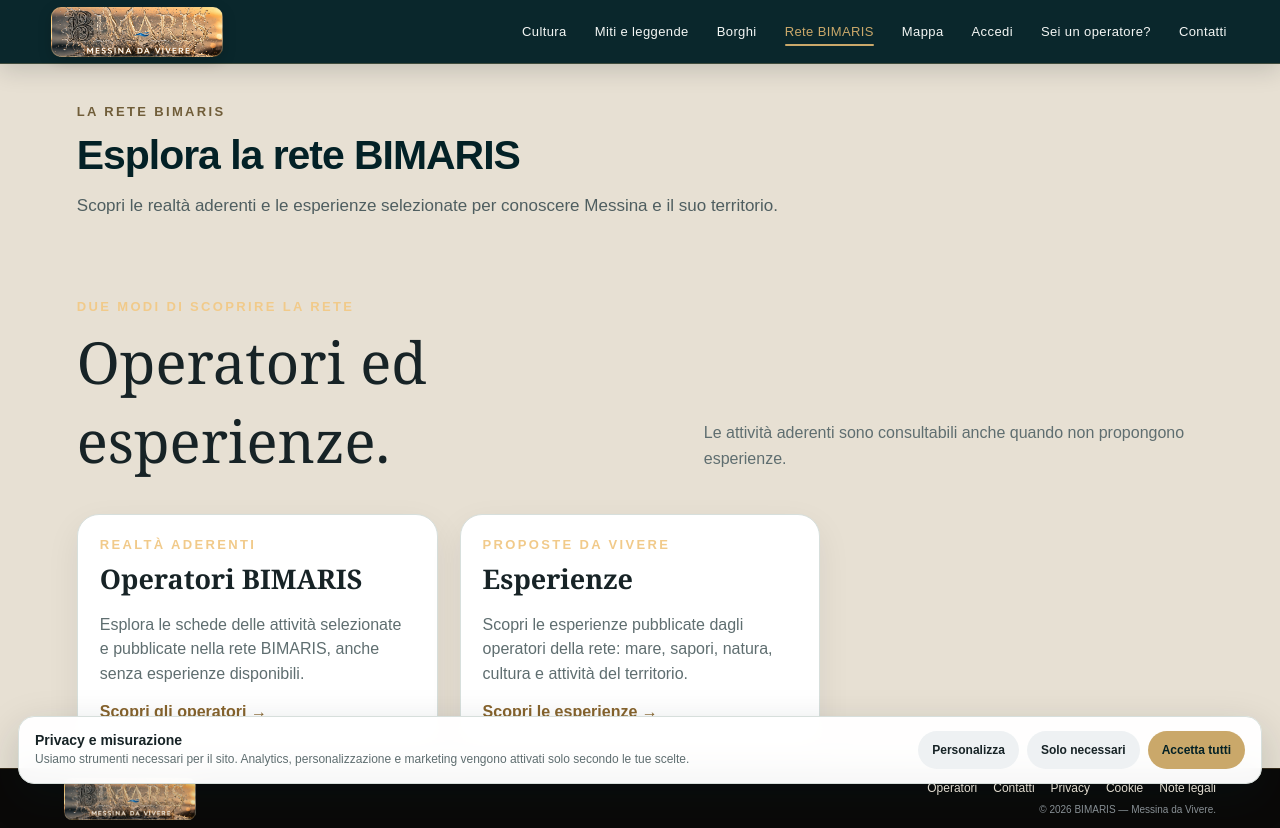
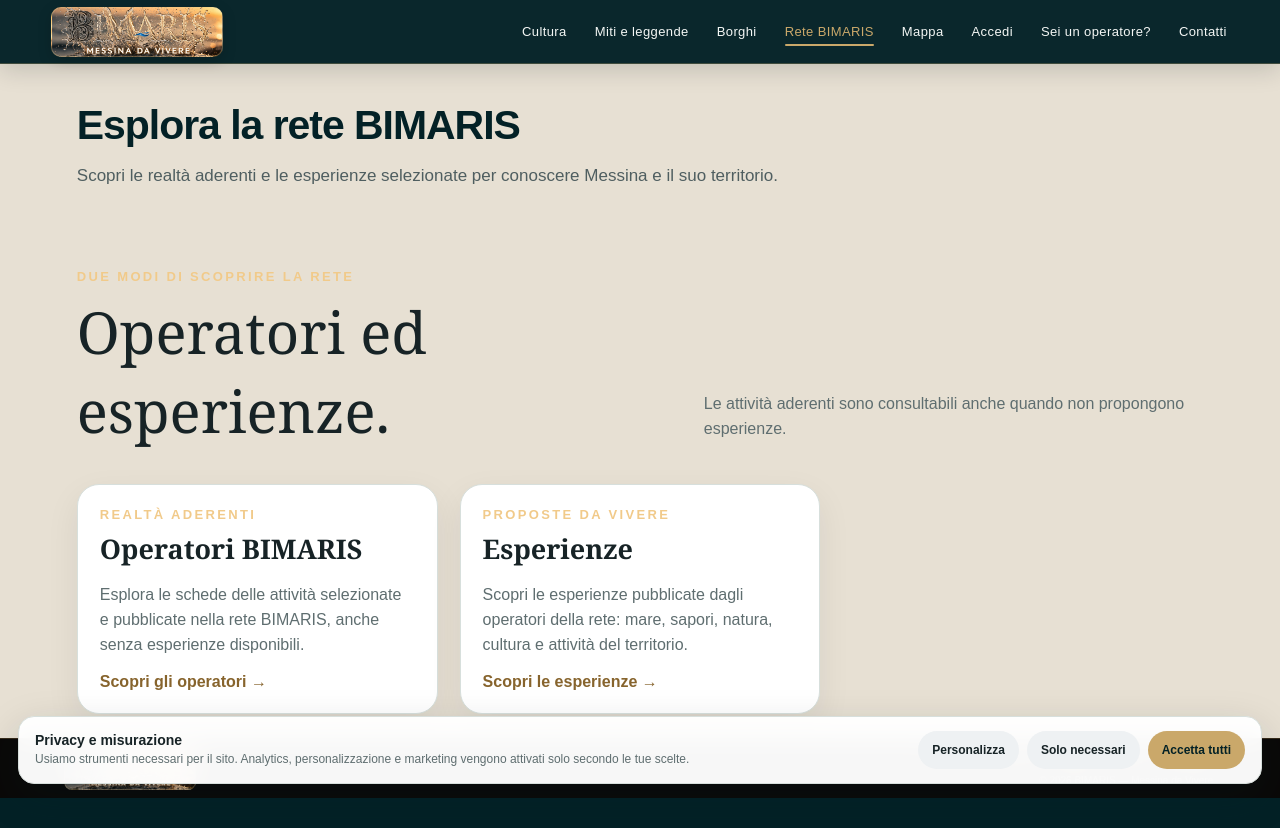
Before and after one commit to giovannibrunetto/bimaris-platform, a Next.js app in the folder apps/web/: page /rete-bimaris in a window 1280 px wide. After the commit the page ends 800 px from the top, so only its background shows below. Built offline with nearby package versions, Linux system fonts and the light colour scheme.

Commit message:
fix(ux-brand-05): remove redundant top-level hero kicker from Rete BIMARIS

```diff
--- a/apps/web/app/rete-bimaris/page.tsx
+++ b/apps/web/app/rete-bimaris/page.tsx
@@ -12,7 +12,6 @@ export default function ReteBimarisPage() {
       <section
         className="page-hero discovery-page-hero ux-brand-05-hero ux-brand-05-hero--standard"
       >
-        <div className="kicker" style={{ color: "#e0bd78" }}>La rete BIMARIS</div>
         <h1 style={{ color: "#ffffff" }}>Esplora la rete BIMARIS</h1>
         <p style={{ color: "#e2e8ed" }}>
           Scopri le realtà aderenti e le esperienze selezionate per conoscere Messina e il suo territorio.
```
